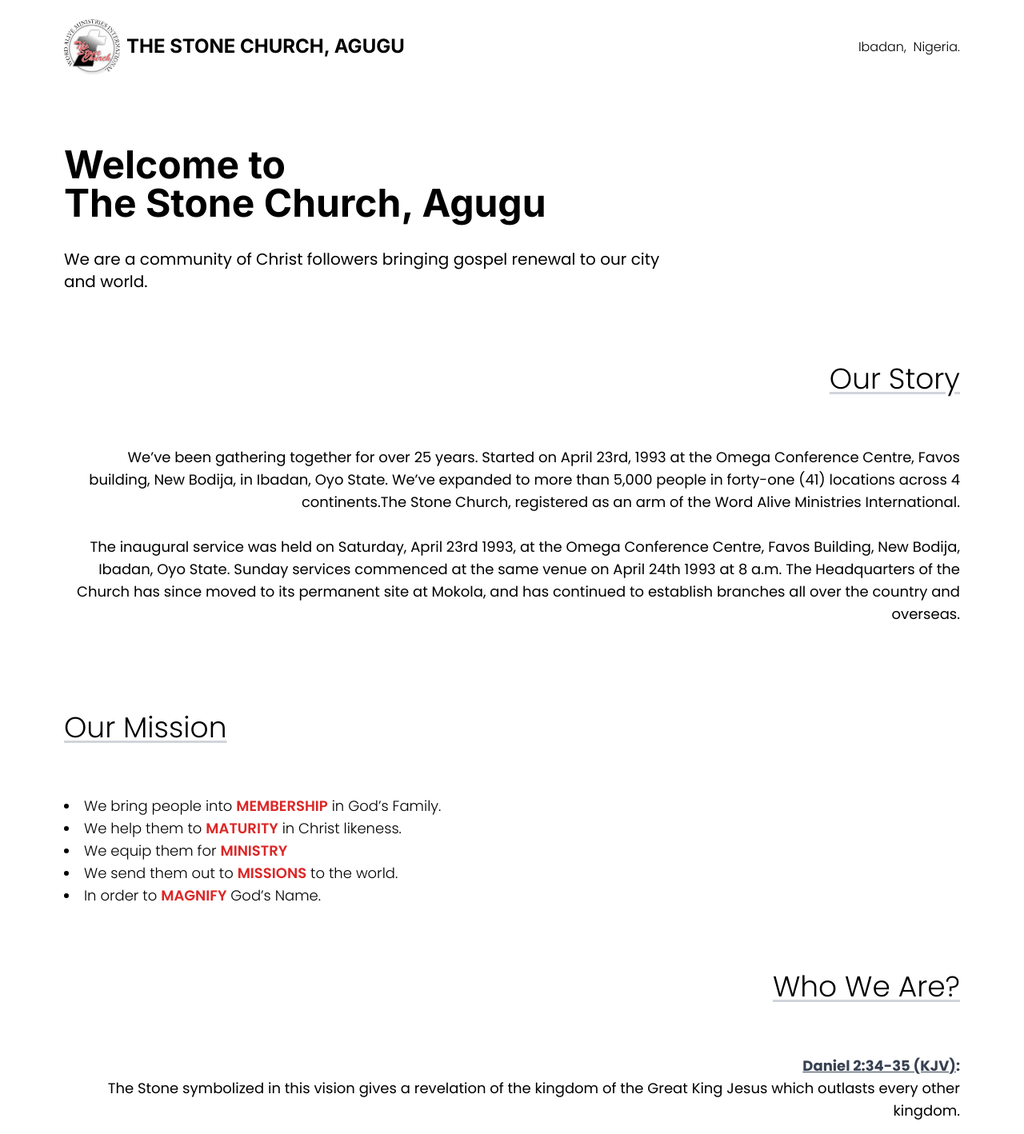
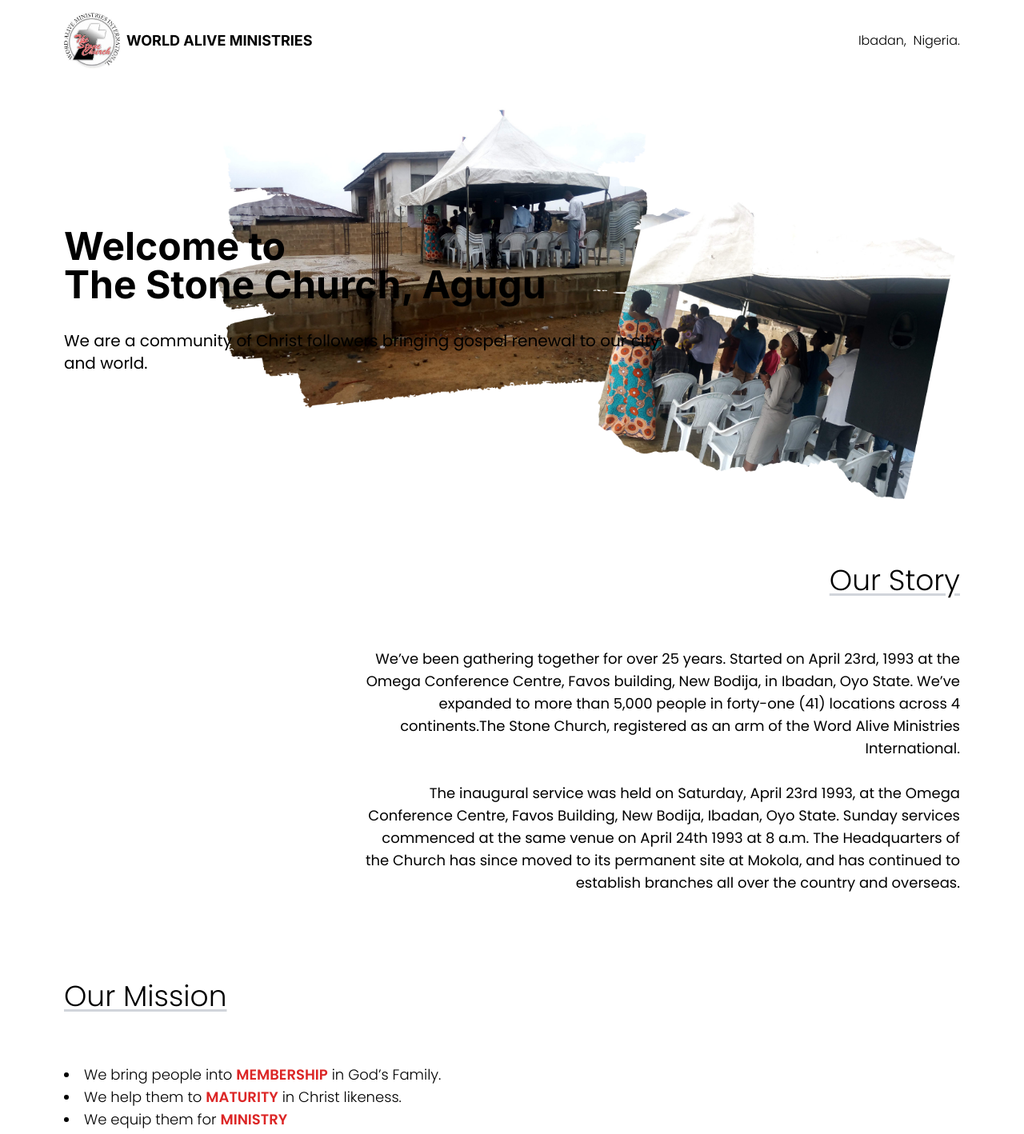
Before and after one commit to Ola4606/tsc-agugu, a React (Create React App) app: page / in a window 1280 px wide. Shown: the part 80-1498 px from the top of the page at 80% size. Built offline with nearby package versions, Linux system fonts and the light colour scheme.

Commit message:
Added Image to Intro

```diff
--- a/src/App.tsx
+++ b/src/App.tsx
@@ -11,11 +11,8 @@
     <div>
       <Nav />
       <div className="px-20">
-        <div>
-          {/*Add background image here*/}
-          <LogoNav />
-          <Intro />
-        </div>
+        <LogoNav />
+        <Intro />
         <OurStory />
         <OurMission />
         <WhoWeAre />
--- a/src/components/Intro.tsx
+++ b/src/components/Intro.tsx
@@ -1,16 +1,25 @@
 import React from "react";
+
+import TestImage from "../images/test.png";
 
 function Intro() {
   return (
-    <div className="min-h-[200px] xsm:max-w-[350px] sm:max-w-[450px] md:max-w-[500px] lg:max-w-[650px] xl:max-w-[750px] flex flex-col justify-center items-start my-20">
-      <p className="font-bold font-title text-xl sm:text-2xl md:text-3xl lg:text-5xl text-black">
-        Welcome to<br />The Stone Church, Agugu
-      </p>
-      <div className="mt-4 md:mt-8">
-        <p className="font-casual text-base md:text-lg lg:text-xl">
-          We are a community of Christ followers bringing gospel renewal to our
-          city and world.
+    <div
+      className="bg-right bg-no-repeat bg-[length:auto_500px] w-full h-[500px] flex flex-col justify-center items-start mt-10"
+      style={{ backgroundImage: `url(${TestImage})` }}
+    >
+      <div className="h-[300px] xsm:max-w-[350px] sm:max-w-[450px] md:max-w-[500px] lg:max-w-[650px] xl:max-w-[750px] flex flex-col justify-center items-start">
+        <p className="font-bold font-title text-xl sm:text-2xl md:text-3xl lg:text-5xl text-black">
+          Welcome to
+          <br />
+          The Stone Church, Agugu
         </p>
+        <div className="mt-4 md:mt-8">
+          <p className="font-casual text-base md:text-lg lg:text-xl">
+            We are a community of Christ followers bringing gospel renewal to
+            our city and world.
+          </p>
+        </div>
       </div>
     </div>
   );
--- a/src/components/LogoNav.tsx
+++ b/src/components/LogoNav.tsx
@@ -3,13 +3,13 @@
 
 function LogoNav() {
   return (
-    <div className="w-full flex justify-between items-center my-12">
+    <div className="w-full flex justify-between items-center mt-10">
       <div className="flex justify-start items-center">
         <img src={TSCLogo} alt="tsc-logo" className="w-[70px] h-[70px]" />
 
         <div className="ml-2">
-          <span className="font-bold font-title text-2xl leading-none">
-            THE STONE CHURCH, AGUGU
+          <span className="font-bold font-title text-lg leading-none">
+            WORLD ALIVE MINISTRIES
           </span>
         </div>
       </div>
--- a/src/components/OurMission.tsx
+++ b/src/components/OurMission.tsx
@@ -2,7 +2,8 @@
 
 function OurMission() {
   return (
-    <div className="text-justify mt-20 text-lg">
+    <div className="flex justify-start">
+      <div className="min-h-[200px] xsm:max-w-[350px] sm:max-w-[450px] md:max-w-[500px] lg:max-w-[650px] xl:max-w-[750px] text-justify mt-20 text-lg">
       <p className="font-light font-casual text-xl sm:text-2xl md:text-3xl lg:text-4xl text-black underline underline-offset-4 decoration-gray-300 mb-16">
         Our Mission
       </p>
@@ -40,6 +41,7 @@
         </li>
       </ul>
     </div>
+    </div>
   );
 }
 
--- a/src/components/OurStory.tsx
+++ b/src/components/OurStory.tsx
@@ -3,7 +3,8 @@
 function OurStory() {
   return (
 
-    <div className="text-end mt-20 text-lg">
+    <div className="flex justify-end">
+      <div className="min-h-[200px] xsm:max-w-[350px] sm:max-w-[450px] md:max-w-[500px] lg:max-w-[650px] xl:max-w-[750px] text-end mt-20 text-lg">
       <p className="font-light font-casual text-xl sm:text-2xl md:text-3xl lg:text-4xl text-black underline underline-offset-4 decoration-gray-300 mb-16">
       Our Story
       </p>
@@ -33,6 +34,7 @@
 
 
     </div>
+    </div>
 
   );
 }
--- a/src/components/WhoWeAre.tsx
+++ b/src/components/WhoWeAre.tsx
@@ -2,16 +2,20 @@
 
 function WhoWeAre() {
   return (
-    <div className="text-end mt-20 text-lg">
+    <div className="flex justify-center">
+    <div className="min-h-[200px] xsm:max-w-[350px] sm:max-w-[450px] md:max-w-[500px] lg:max-w-[650px] xl:max-w-[750px] text-center mt-20 text-lg">
       <p className="font-light font-casual text-xl sm:text-2xl md:text-3xl lg:text-4xl text-black underline underline-offset-4 decoration-gray-300 mb-16">
         Who We Are?
       </p>
+      <div>
       <span className="bible-verse text-base md:text-base lg:text-lg mb-2 underline underline-offset-1">
         Daniel 2:34-35 (KJV)
       </span>
       <span className="bible-verse text-base md:text-base lg:text-lg mb-2 ">
         :
       </span>
+      </div>
+
       <div className="font-casual">
 
       <p>
@@ -68,6 +72,7 @@
         </li>
       </ul>
     </div>
+    </div>
   );
 }
 
--- a/src/index.css
+++ b/src/index.css
@@ -551,14 +551,13 @@
   --tw-backdrop-sepia:  ;
 }
 
-.my-20{
-  margin-top: 5rem;
-  margin-bottom: 5rem;
-}
-
 .my-12{
   margin-top: 3rem;
   margin-bottom: 3rem;
+}
+
+.mt-20{
+  margin-top: 5rem;
 }
 
 .mt-4{
@@ -569,16 +568,24 @@
   margin-left: 0.5rem;
 }
 
-.mt-20{
-  margin-top: 5rem;
-}
-
 .mb-16{
   margin-bottom: 4rem;
 }
 
 .mb-2{
   margin-bottom: 0.5rem;
+}
+
+.mb-12{
+  margin-bottom: 3rem;
+}
+
+.mt-24{
+  margin-top: 6rem;
+}
+
+.mt-10{
+  margin-top: 2.5rem;
 }
 
 .flex{
@@ -593,8 +600,28 @@
   height: 3.5rem;
 }
 
+.h-\[500px\]{
+  height: 500px;
+}
+
+.h-\[700px\]{
+  height: 700px;
+}
+
+.h-\[200px\]{
+  height: 200px;
+}
+
+.h-\[300px\]{
+  height: 300px;
+}
+
 .min-h-\[200px\]{
   min-height: 200px;
+}
+
+.min-h-\[500px\]{
+  min-height: 500px;
 }
 
 .w-full{
@@ -641,9 +668,48 @@
   justify-content: space-between;
 }
 
+.bg-white{
+  --tw-bg-opacity: 1;
+  background-color: rgb(255 255 255 / var(--tw-bg-opacity));
+}
+
 .bg-red-600{
   --tw-bg-opacity: 1;
   background-color: rgb(220 38 38 / var(--tw-bg-opacity));
+}
+
+.bg-red-400{
+  --tw-bg-opacity: 1;
+  background-color: rgb(248 113 113 / var(--tw-bg-opacity));
+}
+
+.bg-green-400{
+  --tw-bg-opacity: 1;
+  background-color: rgb(74 222 128 / var(--tw-bg-opacity));
+}
+
+.bg-\[length\:200px_100px\]{
+  background-size: 200px 100px;
+}
+
+.bg-\[length\:200px_300px\]{
+  background-size: 200px 300px;
+}
+
+.bg-\[length\:auto_300px\]{
+  background-size: auto 300px;
+}
+
+.bg-\[length\:auto_500px\]{
+  background-size: auto 500px;
+}
+
+.bg-right{
+  background-position: right;
+}
+
+.bg-no-repeat{
+  background-repeat: no-repeat;
 }
 
 .px-20{
@@ -653,6 +719,10 @@
 
 .pr-20{
   padding-right: 5rem;
+}
+
+.text-center{
+  text-align: center;
 }
 
 .text-justify{
@@ -679,11 +749,6 @@
 .text-base{
   font-size: 1rem;
   line-height: 1.5rem;
-}
-
-.text-2xl{
-  font-size: 1.5rem;
-  line-height: 2rem;
 }
 
 .text-lg{
```
Also changed, not shown: src/images/test.png (added).
